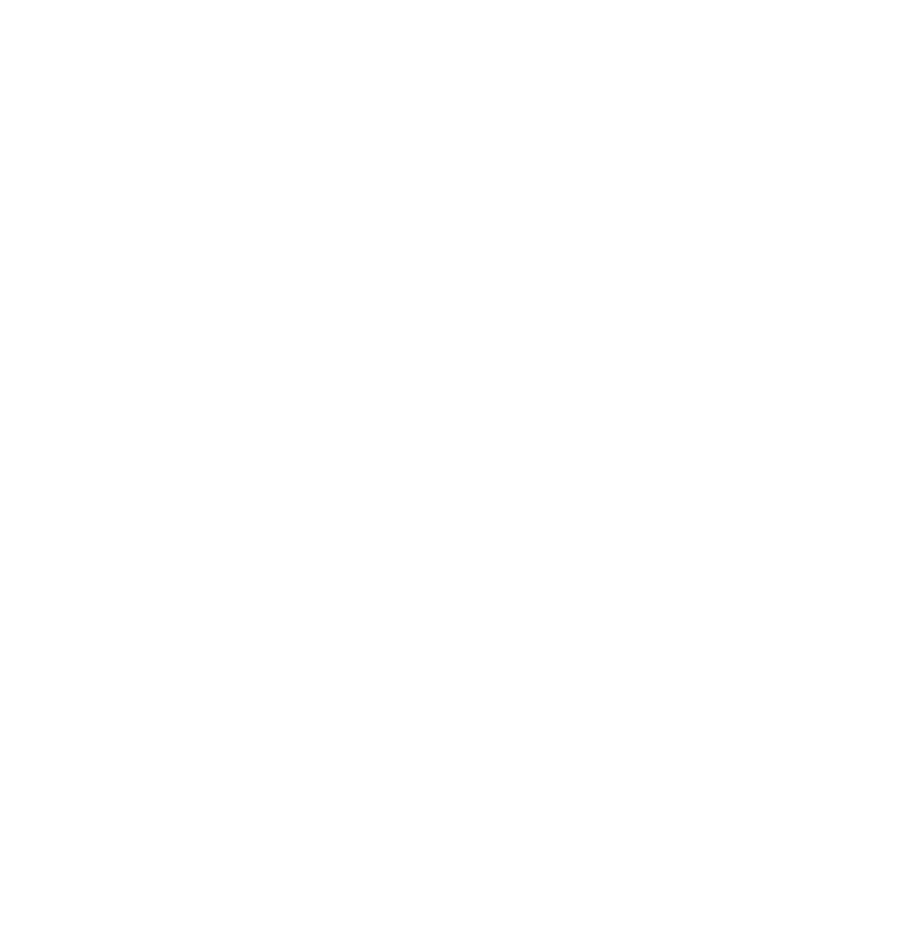
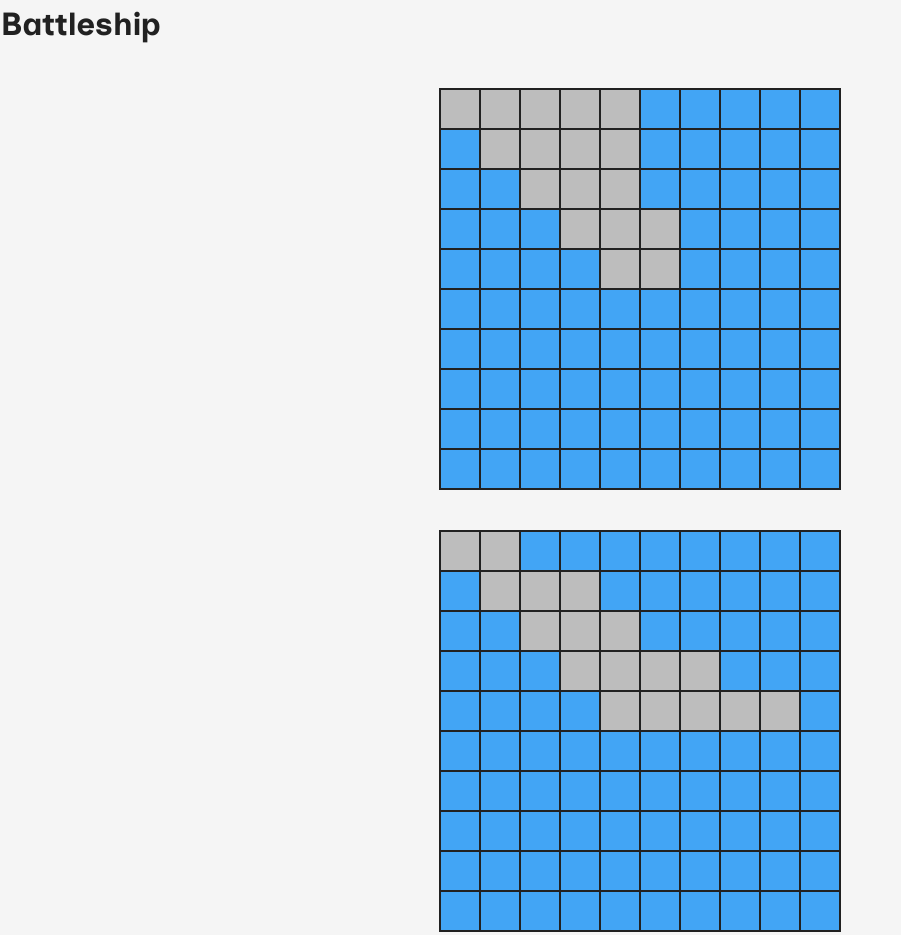
Before and after one commit to dsmchen/battleship, a website built with webpack: page src/template.html in a window 1280 px wide. Shown: the whole page, without its empty margins (0-901 px from the left). Before the commit the page ends 800 px from the top, so only its background shows below. Built offline with nearby package versions, Linux system fonts and the light colour scheme.

Commit message:
feat: add newGame and renderGameboard functions

```diff
--- a/src/index.js
+++ b/src/index.js
@@ -1 +1,6 @@
+import newGame from "./modules/newGame.js";
 import "./style.css";
+
+window.addEventListener("load", () => {
+  newGame();
+});
--- /dev/null
+++ b/src/modules/newGame.js
@@ -0,0 +1,22 @@
+import Player from "./player.js";
+import renderGameboard from "./ui/renderGameboard.js";
+
+export default function newGame() {
+  const playerOne = new Player("One");
+  const playerTwo = new Player("Two");
+
+  playerOne.gameboard.placeShip(0, 0, 5);
+  playerOne.gameboard.placeShip(1, 1, 4);
+  playerOne.gameboard.placeShip(2, 2, 3);
+  playerOne.gameboard.placeShip(3, 3, 3);
+  playerOne.gameboard.placeShip(4, 4, 2);
+
+  playerTwo.gameboard.placeShip(0, 0, 2);
+  playerTwo.gameboard.placeShip(1, 1, 3);
+  playerTwo.gameboard.placeShip(2, 2, 3);
+  playerTwo.gameboard.placeShip(3, 3, 4);
+  playerTwo.gameboard.placeShip(4, 4, 5);
+
+  renderGameboard(playerOne.gameboard.grid);
+  renderGameboard(playerTwo.gameboard.grid);
+}
--- /dev/null
+++ b/src/modules/ui/renderGameboard.js
@@ -0,0 +1,24 @@
+import Ship from "../ship.js";
+
+export default function renderGameboard(grid) {
+  const container = document.querySelector(".container");
+  const gameboardContainer = document.createElement("div");
+  gameboardContainer.classList.add("gameboard-container");
+
+  for (let i = 0; i < grid.length; i++) {
+    for (let j = 0; j < grid[i].length; j++) {
+      const el = grid[i][j];
+      if (el instanceof Ship) {
+        const ship = document.createElement("div");
+        ship.classList.add("ship");
+        gameboardContainer.appendChild(ship);
+      } else {
+        const sea = document.createElement("div");
+        sea.classList.add("sea");
+        gameboardContainer.appendChild(sea);
+      }
+    }
+  }
+
+  container.appendChild(gameboardContainer);
+}
--- a/src/style.css
+++ b/src/style.css
@@ -88,3 +88,52 @@ h6 {
 #__next {
   isolation: isolate;
 }
+
+/* Battleship */
+
+:root {
+  --blue-400: #42a5f5;
+  --gray-100: #f5f5f5;
+  --gray-400: #bdbdbd;
+  --gray-900: #212121;
+}
+
+body {
+  font-family:
+    Inclusive Sans,
+    Arial,
+    Helvetica,
+    sans-serif;
+  color: var(--gray-900);
+  background-color: var(--gray-100);
+}
+
+.container {
+  display: flex;
+  flex-direction: column;
+  align-items: center;
+  gap: 40px;
+  padding: 40px;
+}
+
+.gameboard-container {
+  display: grid;
+  grid-template-columns: repeat(10, 1fr);
+  width: 402px;
+  border: 1px solid var(--gray-900);
+}
+
+.ship,
+.sea {
+  width: 40px;
+  height: 40px;
+  border: 1px solid var(--gray-900);
+}
+
+.ship {
+  background: var(--gray-400);
+}
+
+.sea {
+  background: var(--blue-400);
+}
--- a/src/template.html
+++ b/src/template.html
@@ -3,7 +3,10 @@
   <head>
     <meta charset="UTF-8" />
     <meta name="viewport" content="width=device-width, initial-scale=1.0" />
-    <title></title>
+    <title>Battleship</title>
   </head>
-  <body></body>
+  <body>
+    <header><h1>Battleship</h1></header>
+    <div class="container"></div>
+  </body>
 </html>
```
